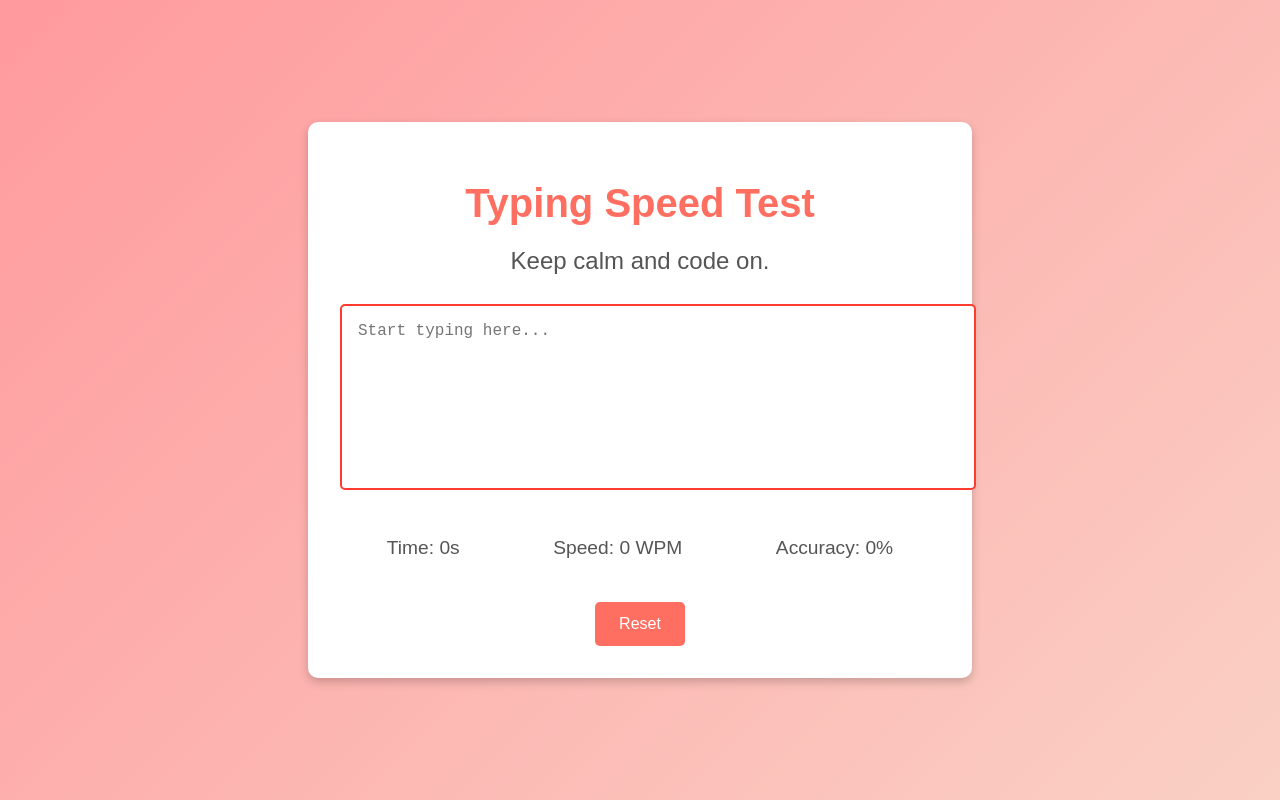
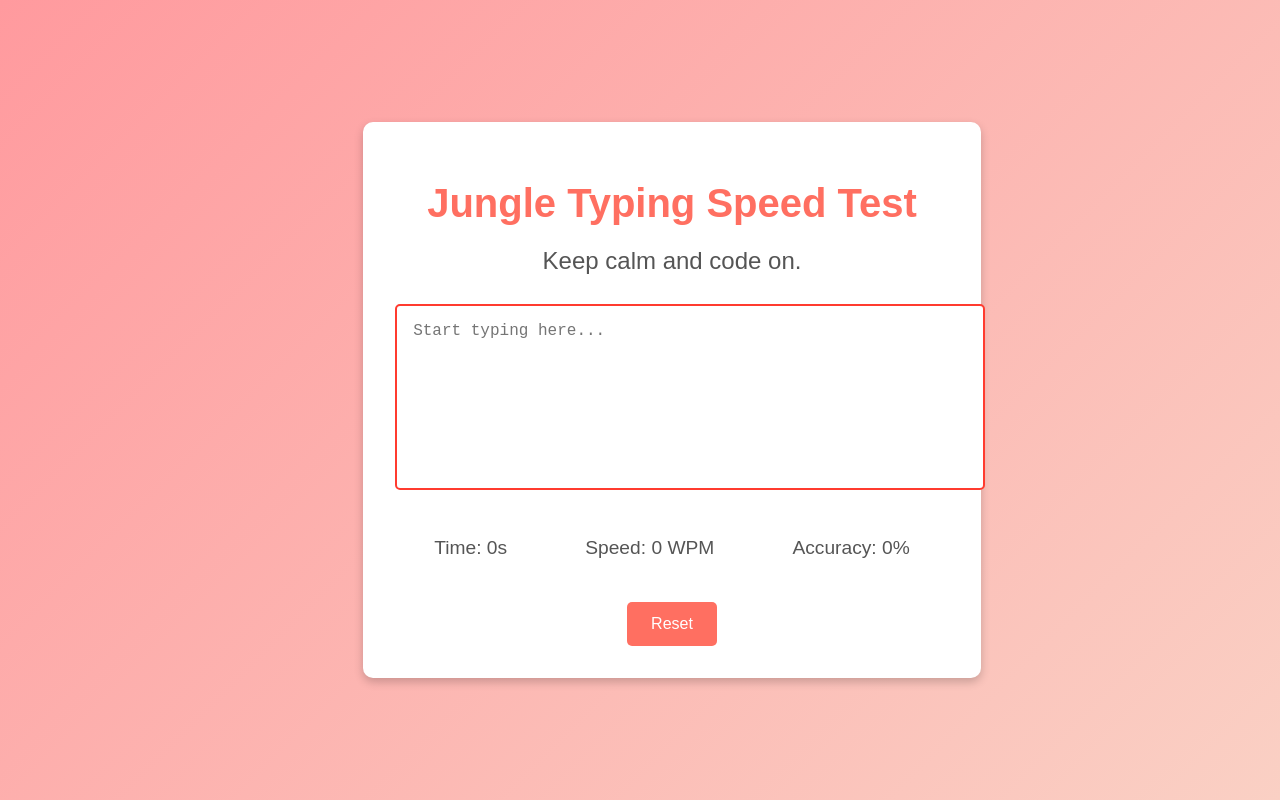
Before and after one commit to rupa-9777/Typing-speed-test-game, a plain HTML site: page index.html in a window 1280 px wide. Drawn offline with Linux system fonts and the light colour scheme.

Commit message:
Update index.html

```diff
--- a/index.html
+++ b/index.html
@@ -3,12 +3,13 @@
 <head>
   <meta charset="UTF-8">
   <meta name="viewport" content="width=device-width, initial-scale=1.0">
-  <title>Typing Speed Test Game</title>
+  <title>Jungle Typing Speed Test</title>
   <link rel="stylesheet" href="styles.css">
 </head>
 <body>
+  <div class="jungle-background">
     <div class="container">
-    <h1>Typing Speed Test</h1>
+      <h1>Jungle Typing Speed Test</h1>
       <div class="quote-display" id="quoteDisplay">
         <!-- Random quote will appear here -->
       </div>
@@ -20,6 +21,7 @@
       </div>
       <button id="resetButton">Reset</button>
     </div>
+  </div>
   <script src="script.js"></script>
 </body>
 </html>
```
Lines whose indentation alone changed are shown as unchanged.
